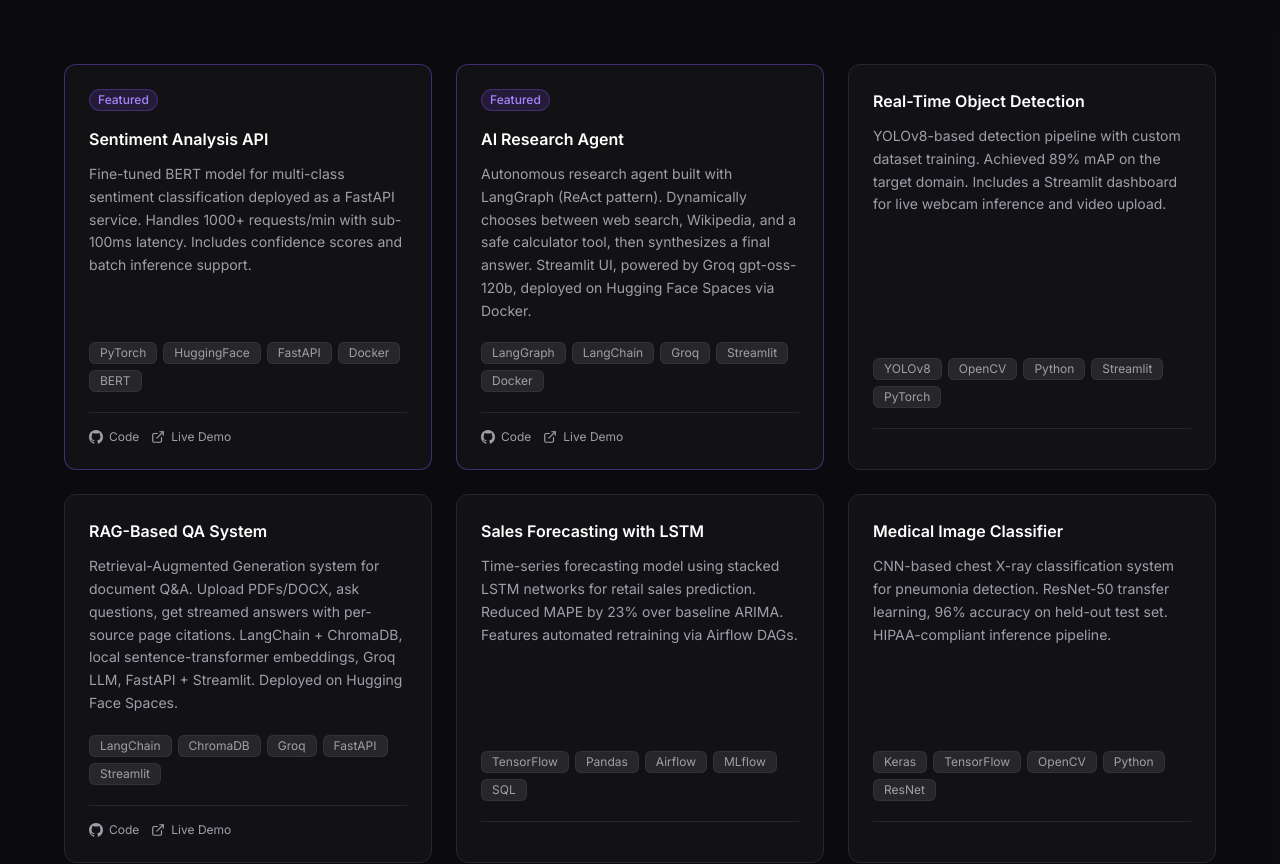
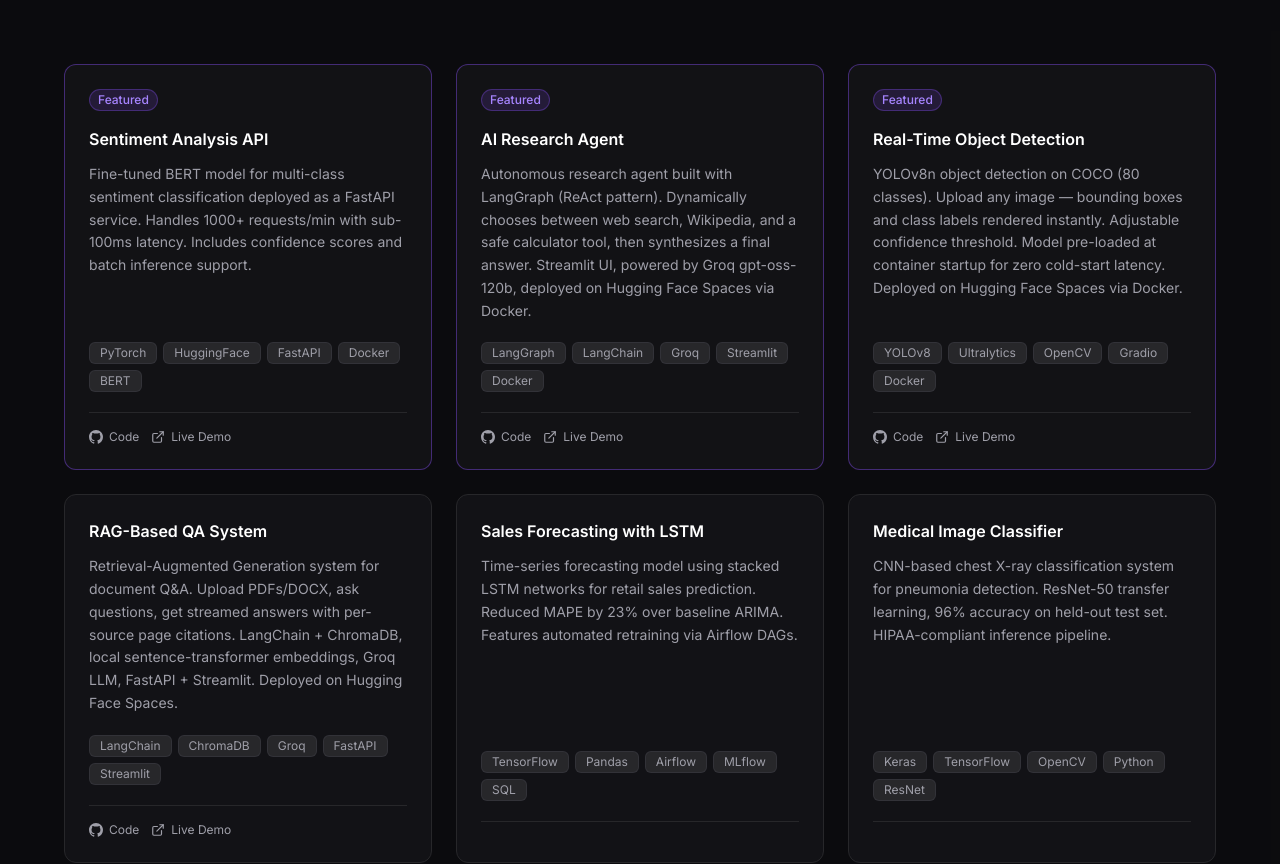
Before and after one commit to Nagendra7299/portfolio, a React (Vite) app: page / in a window 1280 px wide. Shown: the part 1748-2612 px from the top of the page. Built offline with nearby package versions, Linux system fonts and the light colour scheme; the HTML template or start-up script is replaced by a standard one.

Commit message:
feat: add object detection live demo + github links
- YOLOv8n COCO 80-class detection
- HF Space: Nagendra729/object-detection
- GitHub: Nagendra7299/object-detection-yolov8

```diff
--- a/src/components/Projects.jsx
+++ b/src/components/Projects.jsx
@@ -33,11 +33,11 @@
   {
     title: 'Real-Time Object Detection',
     description:
-      'YOLOv8-based detection pipeline with custom dataset training. Achieved 89% mAP on the target domain. Includes a Streamlit dashboard for live webcam inference and video upload.',
-    tags: ['YOLOv8', 'OpenCV', 'Python', 'Streamlit', 'PyTorch'],
-    github: null,
-    demo: null,
-    highlight: false,
+      'YOLOv8n object detection on COCO (80 classes). Upload any image — bounding boxes and class labels rendered instantly. Adjustable confidence threshold. Model pre-loaded at container startup for zero cold-start latency. Deployed on Hugging Face Spaces via Docker.',
+    tags: ['YOLOv8', 'Ultralytics', 'OpenCV', 'Gradio', 'Docker'],
+    github: 'https://github.com/Nagendra7299/object-detection-yolov8',
+    demo: 'https://huggingface.co/spaces/Nagendra729/object-detection',
+    highlight: true,
   },
   {
     title: 'RAG-Based QA System',
```
